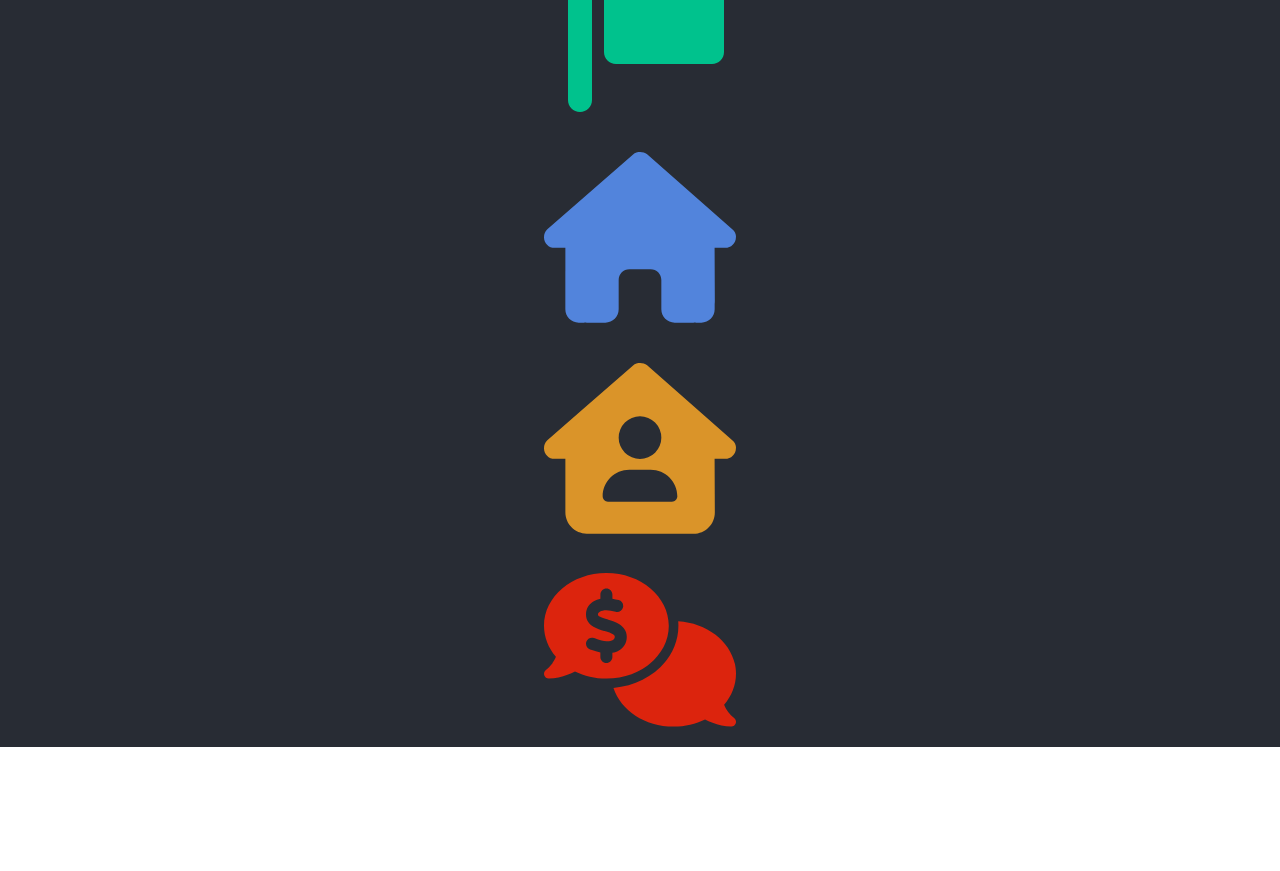
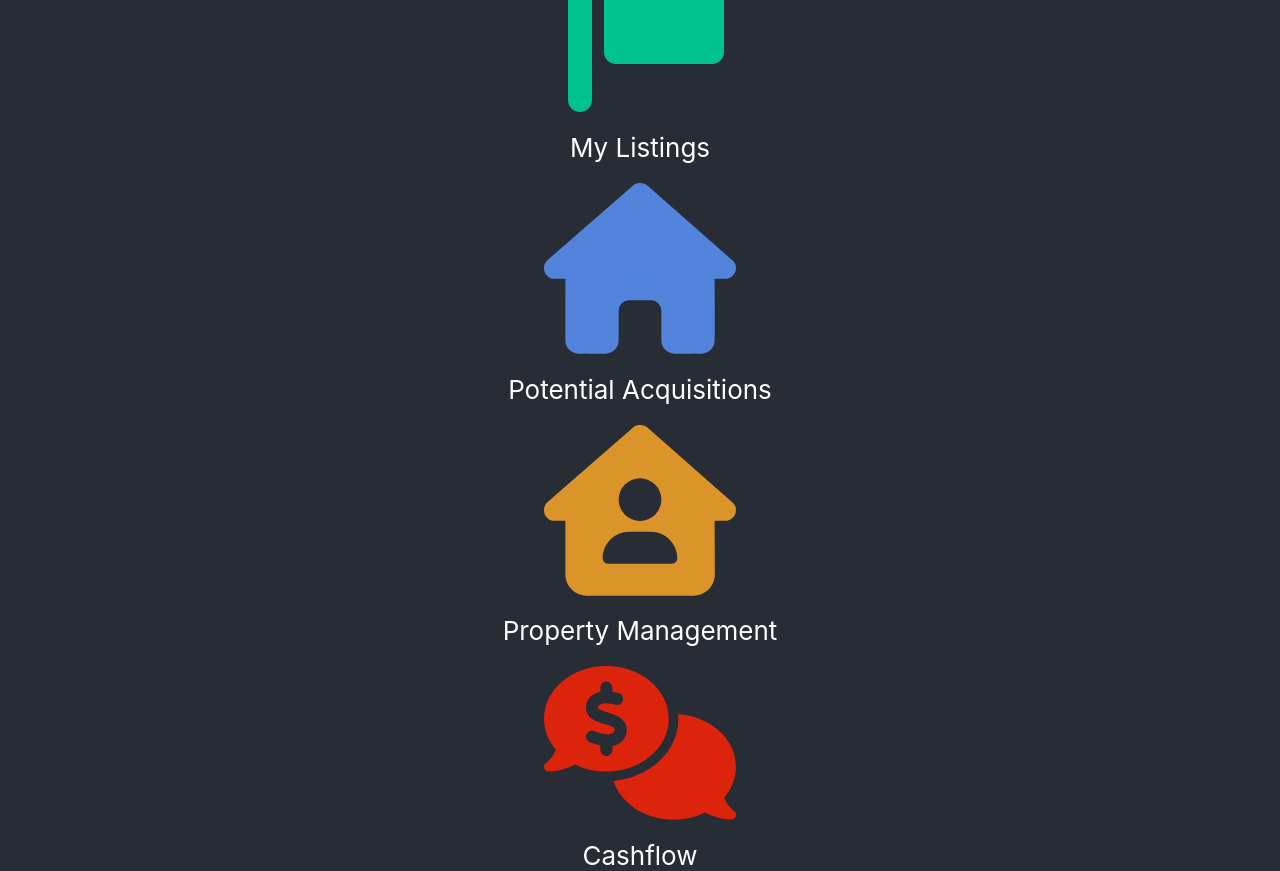
Before and after one commit to alexjhidalgo/Alpha_Props, a React (Create React App) app: page / in a window 1280 px wide. Shown: the part 100-971 px from the top of the page. Before the commit the page ends 847 px from the top, so only its background shows below. Built offline with nearby package versions, Linux system fonts and the light colour scheme.

Commit message:
labels added

```diff
--- a/src/App.js
+++ b/src/App.js
@@ -10,11 +10,14 @@ function App() {
   return (
     <div className="App">
       <header className="App-header">
-      <title>Simple Tooltip Example</title>
       <FontAwesomeIcon icon="fa-solid fa-sign-hanging" style={{color: "#00c28d", width: "15%", height: "15%", padding: "20px"}} />
+      <label>My Listings</label>
       <FontAwesomeIcon icon={faHouse} style={{color: "#5284dc", width: "15%", height: "15%", padding: "20px"}} />
+      <label>Potential Acquisitions</label>
       <FontAwesomeIcon icon={faHouseUser} style={{color: "#da9429", width: "15%", height: "15%", padding: "20px"}} />
+      <label>Property Management</label>
       <FontAwesomeIcon icon={faCommentsDollar} style={{color: "#dc240d", width: "15%", height: "15%", padding: "20px"}} />
+      <label>Cashflow</label>
       </header>
     </div>
   );
```
